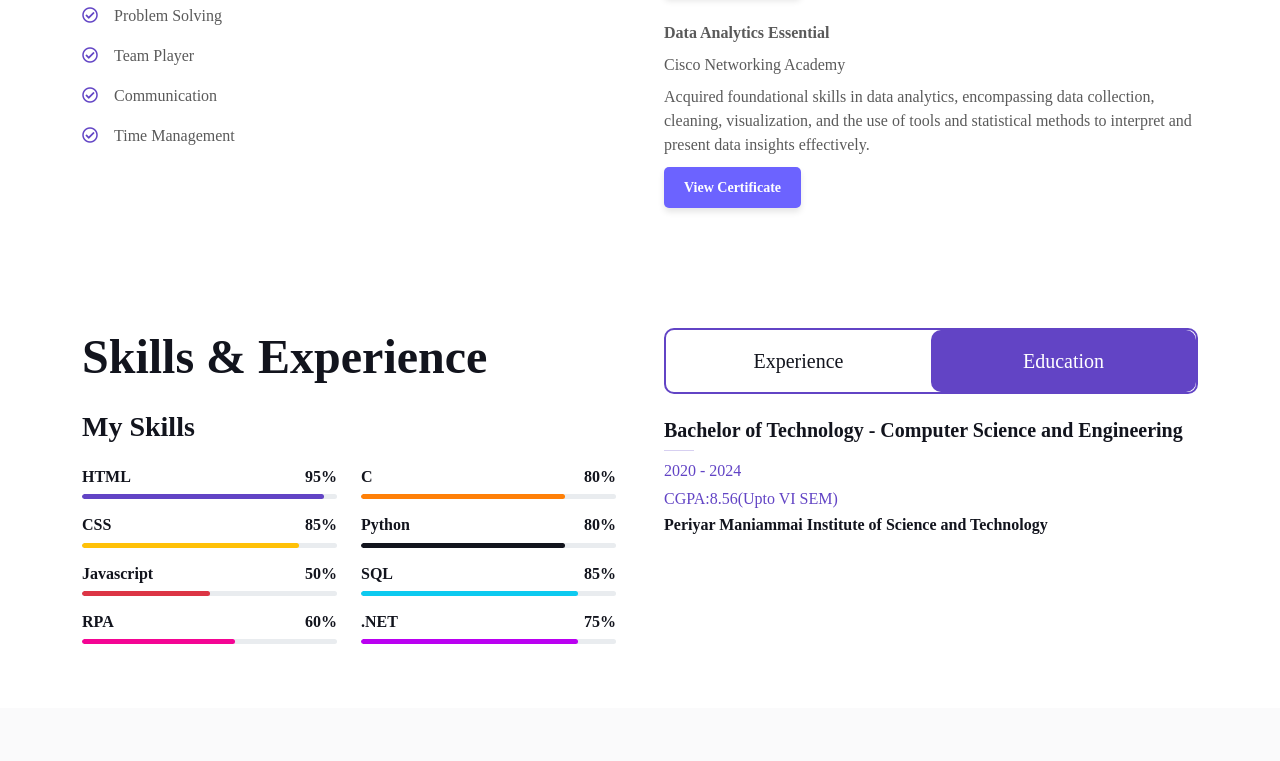
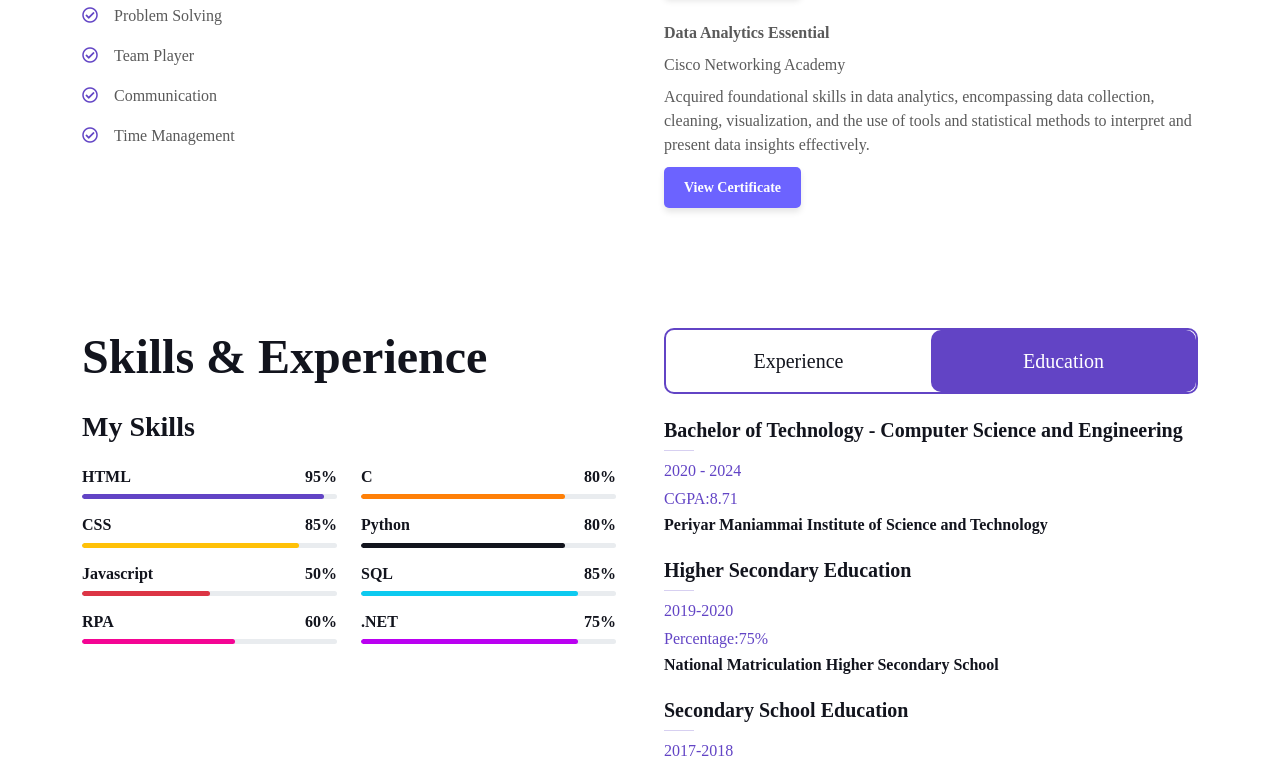
Before and after one commit to SherinSnepy/portfolio, a plain HTML site: page index.html in a window 1280 px wide. Both pictures are taken after a click on the button "Education". Shown: the part 907-1668 px from the top of the page. Drawn offline with nearby package versions, Linux system fonts and the light colour scheme.

Commit message:
Add files via upload

```diff
--- a/index.html
+++ b/index.html
@@ -256,8 +256,20 @@
                                     <h5>Bachelor of Technology - Computer Science and Engineering</h5>
                                     <hr class="text-primary my-2">
                                     <p class="text-primary mb-1">2020 - 2024</p>
-                                    <p class="text-primary mb-1">CGPA:8.56(Upto VI SEM)</p>
+                                    <p class="text-primary mb-1">CGPA:8.71</p>
                                     <h6 class="mb-0">Periyar Maniammai Institute of Science and Technology</h6>
+                                    <br />
+                                    <h5>Higher Secondary Education</h5>
+                                    <hr class="text-primary my-2">
+                                    <p class="text-primary mb-1">2019-2020</p>
+                                    <p class="text-primary mb-1">Percentage:75%</p>
+                                    <h6 class="mb-0">National Matriculation Higher Secondary School</h6>
+                                    <br />
+                                    <h5>Secondary School Education</h5>
+                                    <hr class="text-primary my-2">
+                                    <p class="text-primary mb-1">2017-2018</p>
+                                    <p class="text-primary mb-1">Percentage:80%</p>
+                                    <h6 class="mb-0">St.Anne's Matriculation Higher Secondary School</h6>
                                 </div>
 
                             </div>
```
